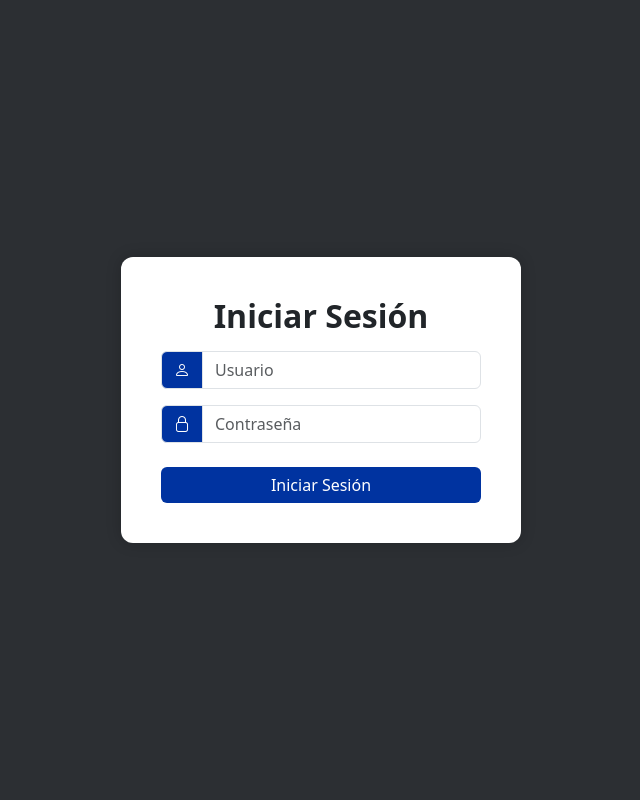
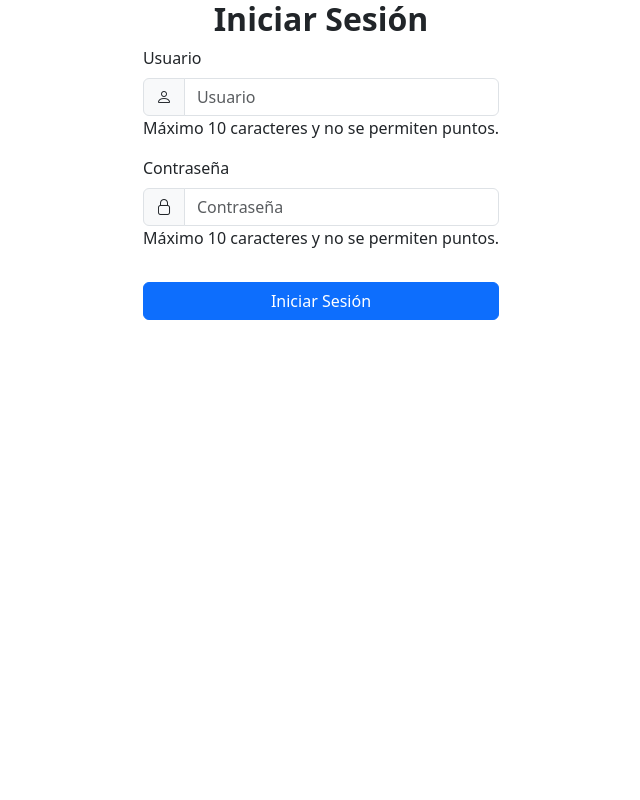
Before and after one commit to CHEOCARMINE/SkyCode, a Python web app: template templates/auth/login.html in a window 1280 px wide. Shown: the whole page, without its empty margins (319-959 px from the left). Run offline with Jinja, Linux system fonts and the light colour scheme; the template is opened without the code that fills it, so the values that code supplies are empty.

Commit message:
LOGIN ya con estilos en css y validaciones en java

```diff
--- a/templates/auth/login.html
+++ b/templates/auth/login.html
@@ -6,51 +6,37 @@
     <title>Iniciar Sesión</title>
     <link href="https://cdn.jsdelivr.net/npm/bootstrap@5.3.0/dist/css/bootstrap.min.css" rel="stylesheet">
     <link rel="stylesheet" href="https://cdn.jsdelivr.net/npm/bootstrap-icons/font/bootstrap-icons.css">
-    <style>
-        body {
-            background-color: #2C2F33; /* Fondo gris oscuro */
-            height: 100vh;
-        }
-        .login-container {
-            background: white;
-            padding: 2.5rem;
-            border-radius: 12px;
-            box-shadow: 0 0 15px rgba(0, 0, 0, 0.2);
-            width: 100%;
-            max-width: 400px;
-        }
-        .btn-primary {
-            background-color: #0033A0; /* Azul rey */
-            border: none;
-        }
-        .btn-primary:hover {
-            background-color: #00267D; /* Azul más oscuro */
-        }
-        .input-group-text {
-            background-color: #0033A0;
-            color: white;
-        }
-    </style>
+    <link rel="stylesheet" href="styles.css"> <!-- Archivo CSS externo -->
 </head>
 <body class="d-flex justify-content-center align-items-center">
     <div class="login-container">
         <h2 class="text-center text-dark fw-bold">Iniciar Sesión</h2>
 
         <!-- Campo de usuario -->
-        <div class="input-group mt-3">
-            <span class="input-group-text"><i class="bi bi-person"></i></span>
-            <input class="form-control" type="text" placeholder="Usuario">
+        <div class="mb-3">
+            <label for="username" class="form-label">Usuario</label>
+            <div class="input-group">
+                <span class="input-group-text"><i class="bi bi-person"></i></span>
+                <input id="username" class="form-control" type="text" placeholder="Usuario" maxlength="10">
+            </div>
+            <div id="username-error" class="error">Máximo 10 caracteres y no se permiten puntos.</div>
         </div>
 
         <!-- Campo de contraseña -->
-        <div class="input-group mt-3">
-            <span class="input-group-text"><i class="bi bi-lock"></i></span>
-            <input class="form-control" type="password" placeholder="Contraseña">
+        <div class="mb-3">
+            <label for="password" class="form-label">Contraseña</label>
+            <div class="input-group">
+                <span class="input-group-text"><i class="bi bi-lock"></i></span>
+                <input id="password" class="form-control" type="password" placeholder="Contraseña" maxlength="10">
+            </div>
+            <div id="password-error" class="error">Máximo 10 caracteres y no se permiten puntos.</div>
         </div>
 
         <!-- Botón de inicio de sesión -->
-        <button class="btn btn-primary w-100 mt-4">Iniciar Sesión</button>
+        <button class="btn btn-primary w-100 mt-3" onclick="validateForm()">Iniciar Sesión</button>
     </div>
 
+    <script src="script.js"></script> <!-- Archivo JavaScript externo -->
+    <script src="https://cdn.jsdelivr.net/npm/bootstrap@5.3.0/dist/js/bootstrap.bundle.min.js"></script>
 </body>
 </html>
```
Also changed, not shown: static/CSS/login_style.css (+33 -0 lines), static/JS/script.js (+35 -0 lines).
